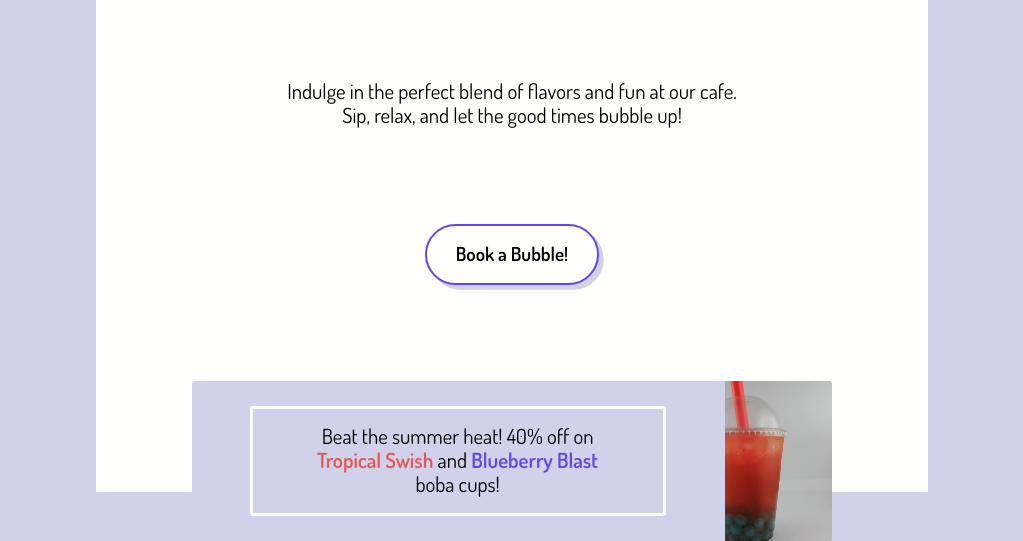
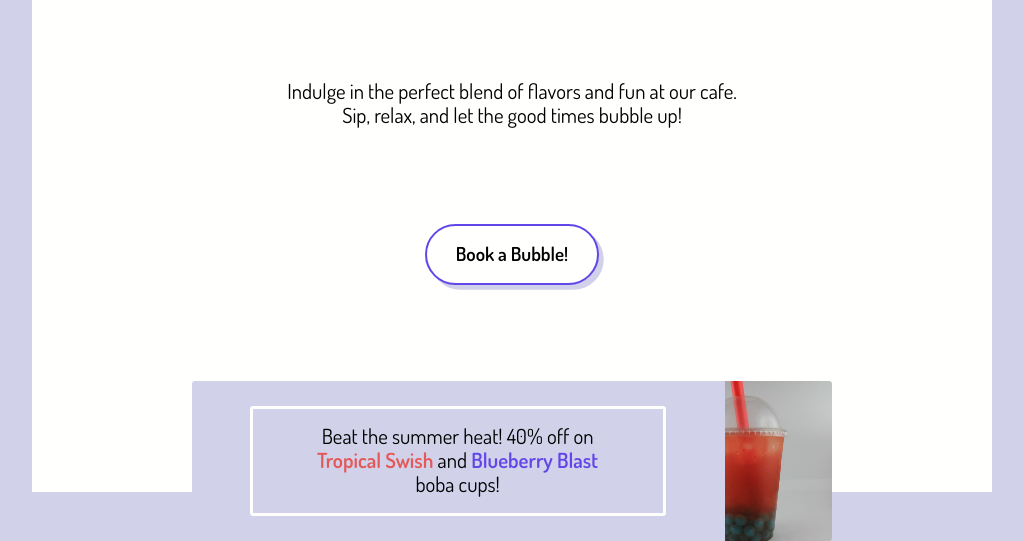
Before and after one commit to mell62/restaurant-page, a website built with webpack: page src/index.html in a window 1280 px wide. Shown: the part 308-849 px from the top of the page, without its empty margins (128-1151 px from the left). Built offline with nearby package versions, Linux system fonts and the light colour scheme.

Commit message:
Adjust width of content so it stays consistent at different screen sizes

```diff
--- a/src/style.css
+++ b/src/style.css
@@ -20,9 +20,9 @@ body {
   flex-direction: column;
   align-items: center;
   height: 100vh;
-  width: 52rem;
+  width: calc(50vw + 20rem);
   gap: 2rem;
-  padding: 2rem 10vw 2rem 10vw;
+  padding: 2rem 6rem 2rem 6rem;
   background-color: var(--white);
 }
 
@@ -84,7 +84,7 @@ button:hover {
   flex-direction: column;
   align-items: center;
   font-size: 1.1rem;
-  width: 100%;
+  width: 40rem;
   gap: 6rem;
   text-align: center;
   font-size: 1.3rem;
```
